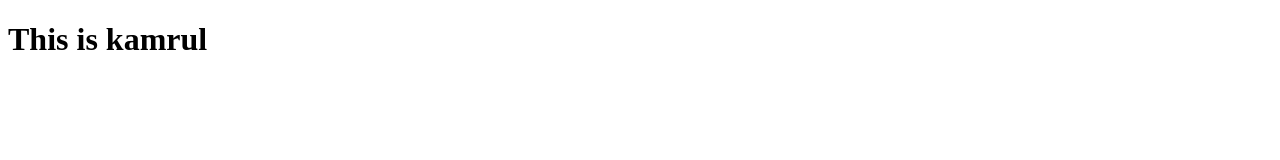
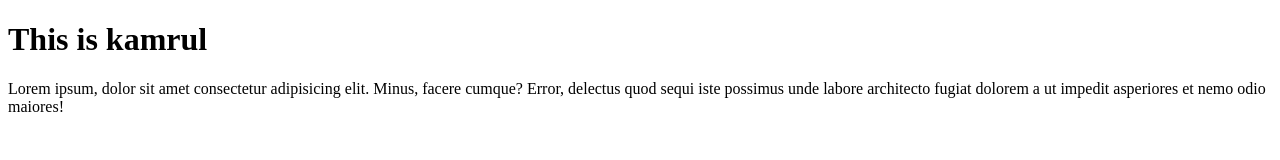
Before and after one commit to kamrulhasan150398/first-repo, a plain HTML site: page index.html in a window 1280 px wide. Drawn offline with Linux system fonts and the light colour scheme.

Commit message:
my second

```diff
--- a/index.html
+++ b/index.html
@@ -10,6 +10,10 @@
 
 <body>
     <h1> This is kamrul</h1>
+    <p>
+        Lorem ipsum, dolor sit amet consectetur adipisicing elit. Minus, facere cumque? Error, delectus quod sequi iste
+        possimus unde labore architecto fugiat dolorem a ut impedit asperiores et nemo odio maiores!
+    </p>
 </body>
 
 </html>
```
